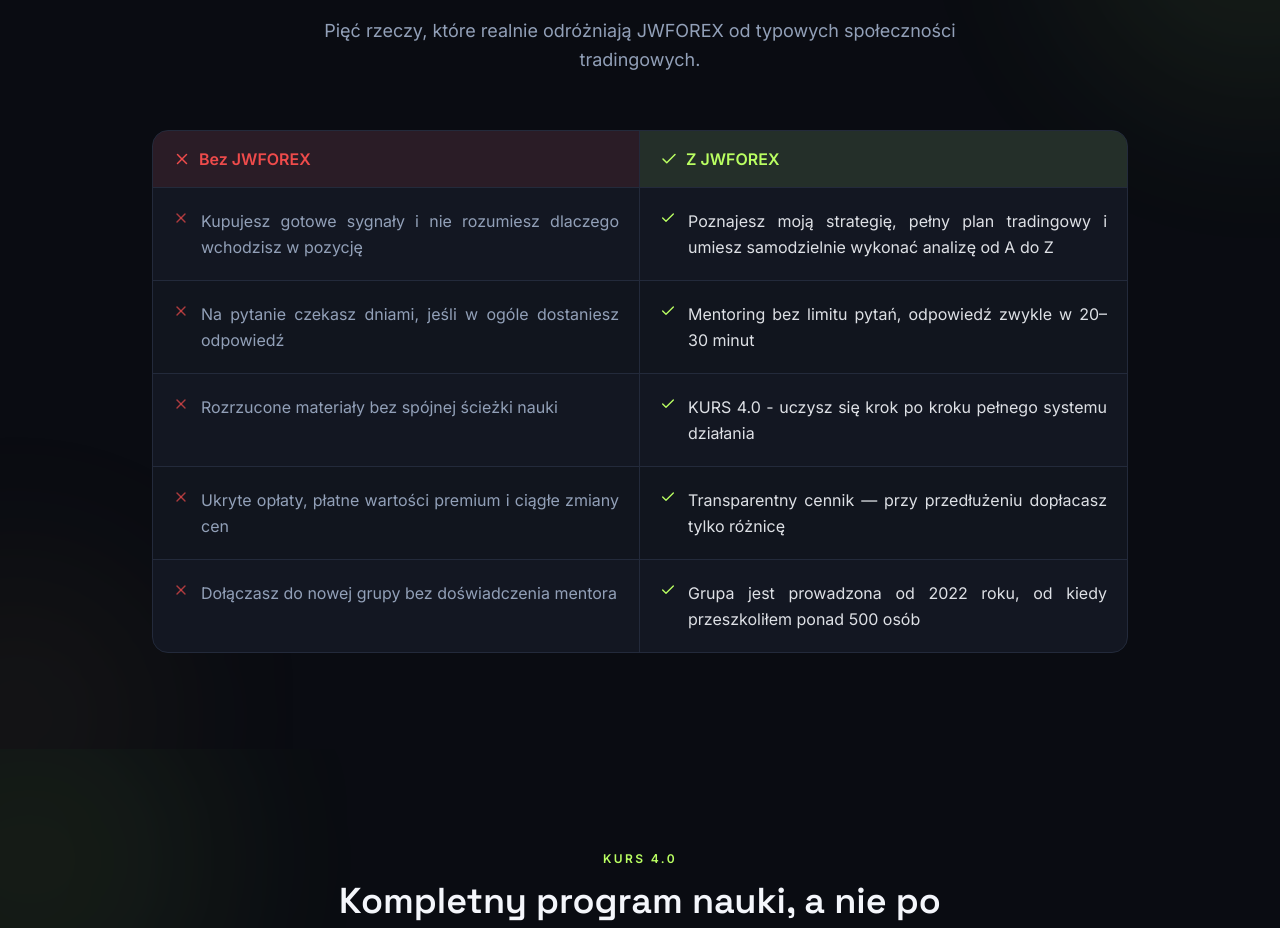
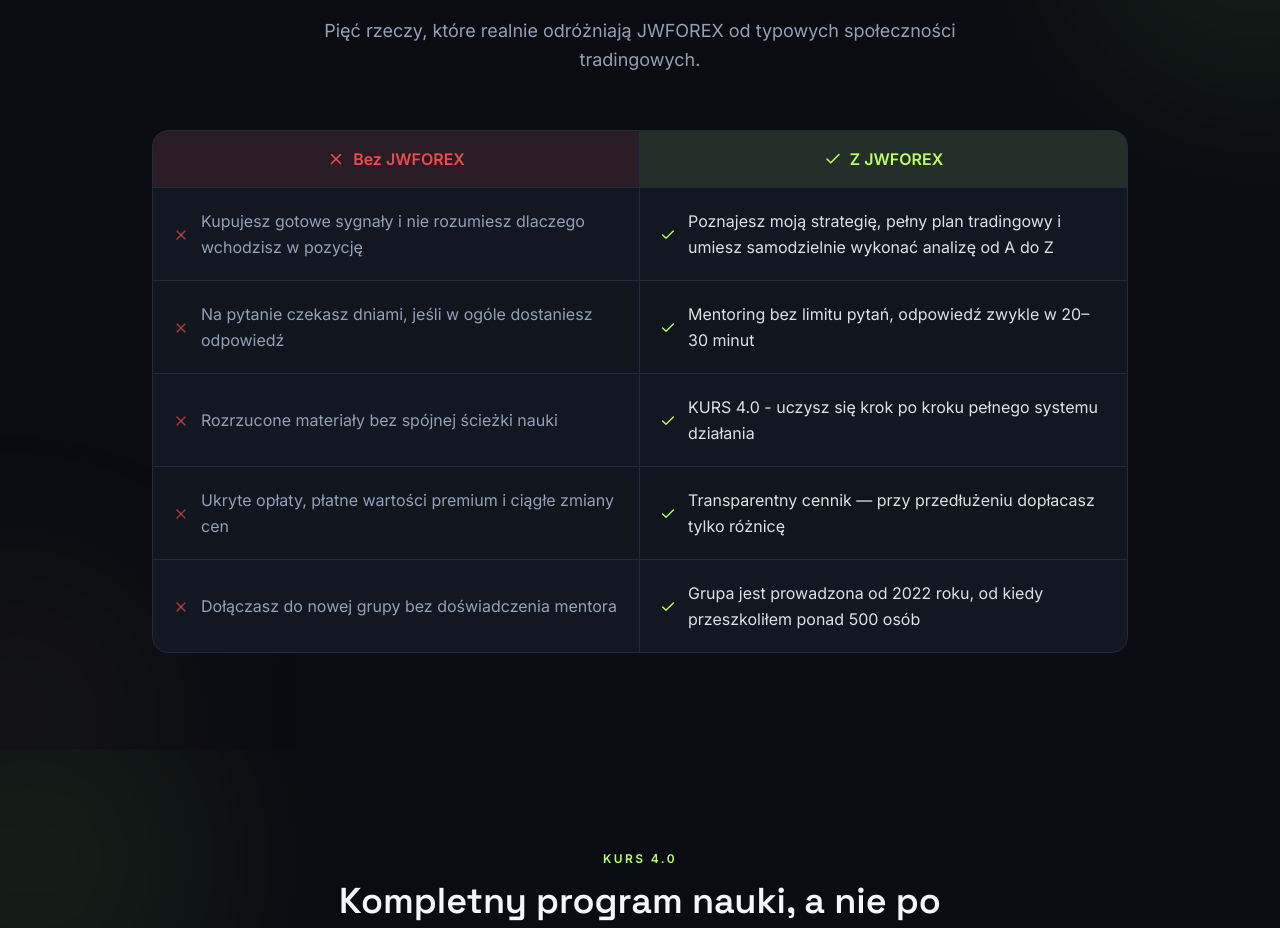
Before and after one commit to piotrPeplinski/trading_wyszo, a Next.js app: page / in a window 1280 px wide. Shown: the part 2280-3208 px from the top of the page. Built offline with nearby package versions, Linux system fonts and the light colour scheme.

Commit message:
comparison table style update

```diff
--- a/components/sections/Features.tsx
+++ b/components/sections/Features.tsx
@@ -26,13 +26,13 @@
           className="mt-8 overflow-hidden rounded-2xl border border-border bg-surface sm:mt-14"
         >
           <div className="grid grid-cols-2">
-            <div className="flex items-center gap-1 border-b border-r border-border bg-red/10 px-2.5 py-2 sm:gap-2 sm:px-5 sm:py-4">
+            <div className="flex items-center justify-center gap-1 border-b border-r border-border bg-red/10 px-2.5 py-2 sm:gap-2 sm:px-5 sm:py-4">
               <X size={18} className="text-red" />
               <span className="text-sm font-semibold text-red sm:text-base">
                 Bez JWFOREX
               </span>
             </div>
-            <div className="flex items-center gap-1 border-b border-border bg-green/10 px-2.5 py-2 sm:gap-2 sm:px-5 sm:py-4">
+            <div className="flex items-center justify-center gap-1 border-b border-border bg-green/10 px-2.5 py-2 sm:gap-2 sm:px-5 sm:py-4">
               <Check size={18} className="text-green-ink" />
               <span className="text-sm font-semibold text-green-ink sm:text-base">
                 Z JWFOREX
@@ -50,15 +50,15 @@
                 transition={{ duration: 0.4, delay: i * 0.08 }}
                 className={cn("grid grid-cols-2", i % 2 === 1 && "bg-bg-soft/40")}
               >
-                <div className="flex items-start gap-1.5 border-r border-border px-2.5 py-2.5 sm:gap-3 sm:px-5 sm:py-5">
+                <div className="flex items-center gap-1.5 border-r border-border px-2.5 py-2.5 sm:gap-3 sm:px-5 sm:py-5">
                   <X size={16} className="mt-0.5 shrink-0 text-red/70" />
-                  <span className="text-justify text-sm leading-relaxed text-muted  sm:text-base">
+                  <span className="text-sm leading-relaxed text-muted  sm:text-base">
                     {row.without}
                   </span>
                 </div>
-                <div className="flex items-start gap-1.5 px-2.5 py-2.5 sm:gap-3 sm:px-5 sm:py-5">
+                <div className="flex items-center gap-1.5 px-2.5 py-2.5 sm:gap-3 sm:px-5 sm:py-5">
                   <Check size={16} className="mt-0.5 shrink-0 text-green-ink" />
-                  <span className="text-justify text-sm leading-relaxed text-ink/90 sm:text-base">
+                  <span className="text-sm leading-relaxed text-ink/90 sm:text-base">
                     {row.with}
                   </span>
                 </div>
```
